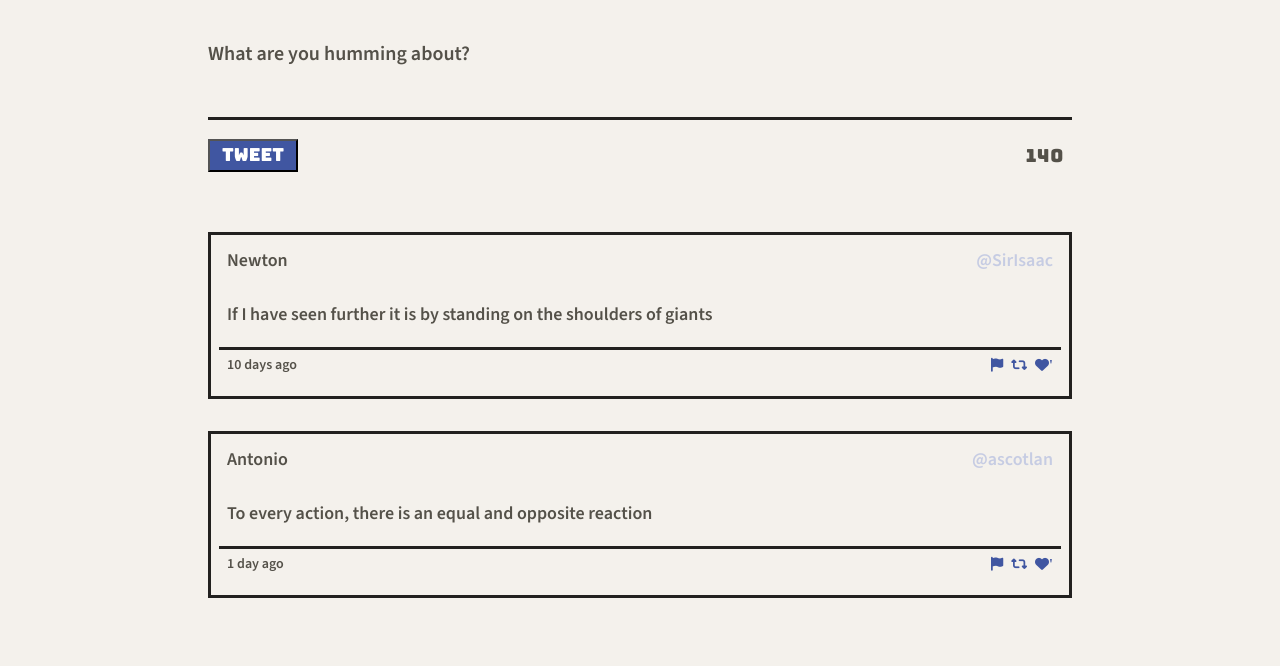
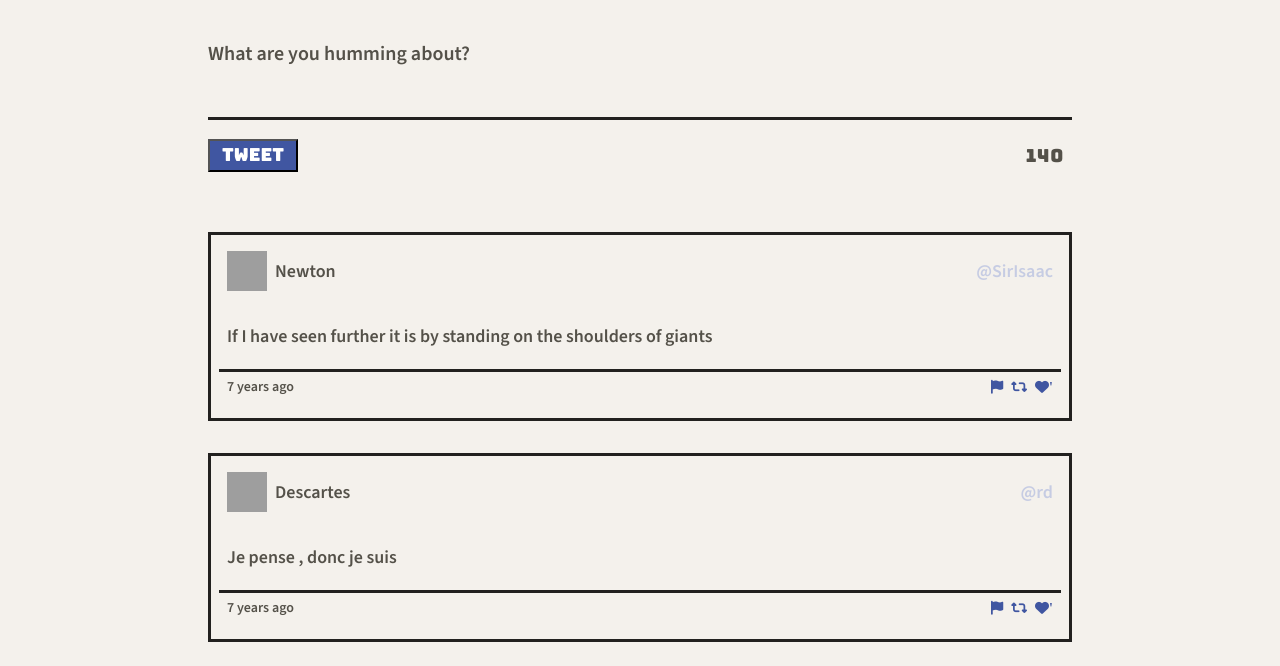
Before and after one commit to ascotlan/my-tweeter, a website: page public/index.html in a window 1280 px wide. Shown: the part 462-1128 px from the top of the page. Before the commit the page ends 1084 px from the top, so only its background shows below. Drawn offline with nearby package versions, Linux system fonts and the light colour scheme; grey boxes are pictures that could not be loaded.

Commit message:
Completed rendering the tweets dynamically using jQuery

```diff
--- a/public/index.html
+++ b/public/index.html
@@ -77,45 +77,7 @@
         </form>
       </section>
 
-      <section class="new-tweet-container">
-        <article class="tweet">
-          <header>
-            <span class="name">Newton</span>
-            <span class="tag">@SirIsaac</span>
-          </header>
-          <p>
-            If I have seen further it is by standing on the shoulders of giants
-          </p>
-          <footer>
-            <div class="footer-items">
-              <span class="tweet-age">10 days ago</span>
-              <div class="icons">
-                <i class="fa-solid fa-flag"></i>
-                <i class="fa-sharp fa-solid fa-retweet"></i>
-                <i class="fa-solid fa-heart">'</i>
-              </div>
-            </div>
-          </footer>
-        </article>
-
-        <article class="tweet">
-          <header>
-            <span class="name">Antonio</span>
-            <span class="tag">@ascotlan</span>
-          </header>
-          <p>To every action, there is an equal and opposite reaction</p>
-          <footer>
-            <div class="footer-items">
-              <span class="tweet-age">1 day ago</span>
-              <div class="icons">
-                <i class="fa-solid fa-flag"></i>
-                <i class="fa-sharp fa-solid fa-retweet"></i>
-                <i class="fa-solid fa-heart">'</i>
-              </div>
-            </div>
-          </footer>
-        </article>
-      </section>
+      <section class="new-tweet-container"></section>
     </main>
   </body>
 </html>
--- a/public/scripts/client.js
+++ b/public/scripts/client.js
@@ -3,3 +3,97 @@
  * jQuery is already loaded
  * Reminder: Use (and do all your DOM work in) jQuery's document ready function
  */
+
+const data = [
+  {
+    user: {
+      name: "Newton",
+      avatars: "https://i.imgur.com/73hZDYK.png",
+      handle: "@SirIsaac",
+    },
+    content: {
+      text: "If I have seen further it is by standing on the shoulders of giants",
+    },
+    created_at: 1461116232227,
+  },
+  {
+    user: {
+      name: "Descartes",
+      avatars: "https://i.imgur.com/nlhLi3I.png",
+      handle: "@rd",
+    },
+    content: {
+      text: "Je pense , donc je suis",
+    },
+    created_at: 1461113959088,
+  },
+];
+
+// Create tweet HTML structure
+const createTweetElement = function (tweet) {
+  //Determine age of tweet
+  function timeStamp(time) {
+    const ageInMs = Math.abs(new Date().getTime() - time);
+    const ageInDays = Math.round(ageInMs / (1000 * 60 * 60 * 24));
+    const ageInYears = Math.round(ageInDays / 365);
+    const ageInHours = Math.round(ageInDays / (1000 * 60 * 60));
+    const ageInMins = Math.round(ageInDays / (1000 * 60));
+    const ageInSeconds = Math.round(ageInDays / 1000);
+
+    if (ageInYears >= 1) {
+      return ageInYears === 1
+        ? `${ageInYears} year ago`
+        : `${ageInYears} years ago`;
+    } else if (ageInDays >= 1) {
+      return ageInDays === 1 ? `${ageInDays} day ago` : `${ageInDays} days ago`;
+    } else if (ageInHours >= 1) {
+      return ageInHours === 1
+        ? `${ageInHours} hour ago`
+        : `${ageInHours} hours ago`;
+    } else if (ageInMins >= 1) {
+      return ageInMins === 1
+        ? `${ageInMins} minute ago`
+        : `${ageInMins} minutes ago`;
+    } else {
+      return ageInSeconds === 1
+        ? `${ageInSeconds} second ago`
+        : `${ageInSeconds} seconds ago`;
+    }
+  }
+
+  const $tweet = `<article class="tweet">
+    <header>
+      <div class="user">
+        <img src=${tweet.user.avatars} class="avatar">
+        <span class="name">${tweet.user.name}</span>
+      </div>
+      <span class="tag">${tweet.user.handle}</span>
+    </header>
+    <p>
+      ${tweet.content.text}
+    </p>
+    <footer>
+      <div class="footer-items">
+        <span class="tweet-age">${timeStamp(tweet.created_at)}</span>
+        <div class="icons">
+          <i class="fa-solid fa-flag"></i>
+          <i class="fa-sharp fa-solid fa-retweet"></i>
+          <i class="fa-solid fa-heart">'</i>
+        </div>
+      </div>
+    </footer>
+  </article>`;
+
+  return $tweet;
+};
+
+// loop through the collection of tweets and render each tweet
+const renderTweets = function (tweets) {
+  tweets.forEach((tweet) => {
+    $(".new-tweet-container").append(createTweetElement(tweet));
+  });
+};
+
+$(document).ready(function () {
+  renderTweets(data); //render tweet data once the document is loaded
+});
--- a/public/styles/header.css
+++ b/public/styles/header.css
@@ -1,3 +1,7 @@
+/******************************/
+/* HEADER SECTION */
+/******************************/
+
 header.header {
   height: 400px;
   width: 100%;
--- a/public/styles/layout.css
+++ b/public/styles/layout.css
@@ -3,6 +3,10 @@
  * https://css-tricks.com/international-box-sizing-awareness-day/
  * Do not modify these two selectors, please
  */
+
+/******************************/
+/* GENERAL COMPONENTS */
+/******************************/
 
 html {
   box-sizing: border-box;
--- a/public/styles/new-tweet.css
+++ b/public/styles/new-tweet.css
@@ -1,3 +1,6 @@
+/******************************/
+/* CREATE NEW TWEET SECTION */
+/******************************/
 section.new-tweet {
   padding: 32px 16px;
 }
@@ -61,6 +64,10 @@ section.new-tweet-container {
   row-gap: 32px;
 }
 
+/******************************/
+/* DISPLAY TWEET CARDS */
+/******************************/
+
 section.new-tweet-container article {
   border: 3px solid #22211f;
   margin: 0 16px;
@@ -81,8 +88,24 @@ section.new-tweet-container article:hover {
 article.tweet header {
   display: flex;
   justify-content: space-between;
+  align-items: center;
   font-weight: 300;
   padding: 0 16px 12px;
+}
+
+article.tweet .user {
+  display: flex;
+  gap: 8px;
+}
+
+article.tweet .avatar {
+  width: 40px;
+  height: 40px;
+  align-self: flex-start;
+}
+
+article.tweet .name {
+  align-self: center;
 }
 
 article.tweet .tag {
--- a/server/data-files/initial-tweets.json
+++ b/server/data-files/initial-tweets.json
@@ -8,7 +8,7 @@
     "content": {
       "text": "If I have seen further it is by standing on the shoulders of giants"
     },
-    "created_at": 1688933794607
+    "created_at": 1689122893935
   },
   {
     "user": {
@@ -19,6 +19,6 @@
     "content": {
       "text": "Je pense , donc je suis"
     },
-    "created_at": 1689020194607
+    "created_at": 1689209293935
   }
 ]
```
